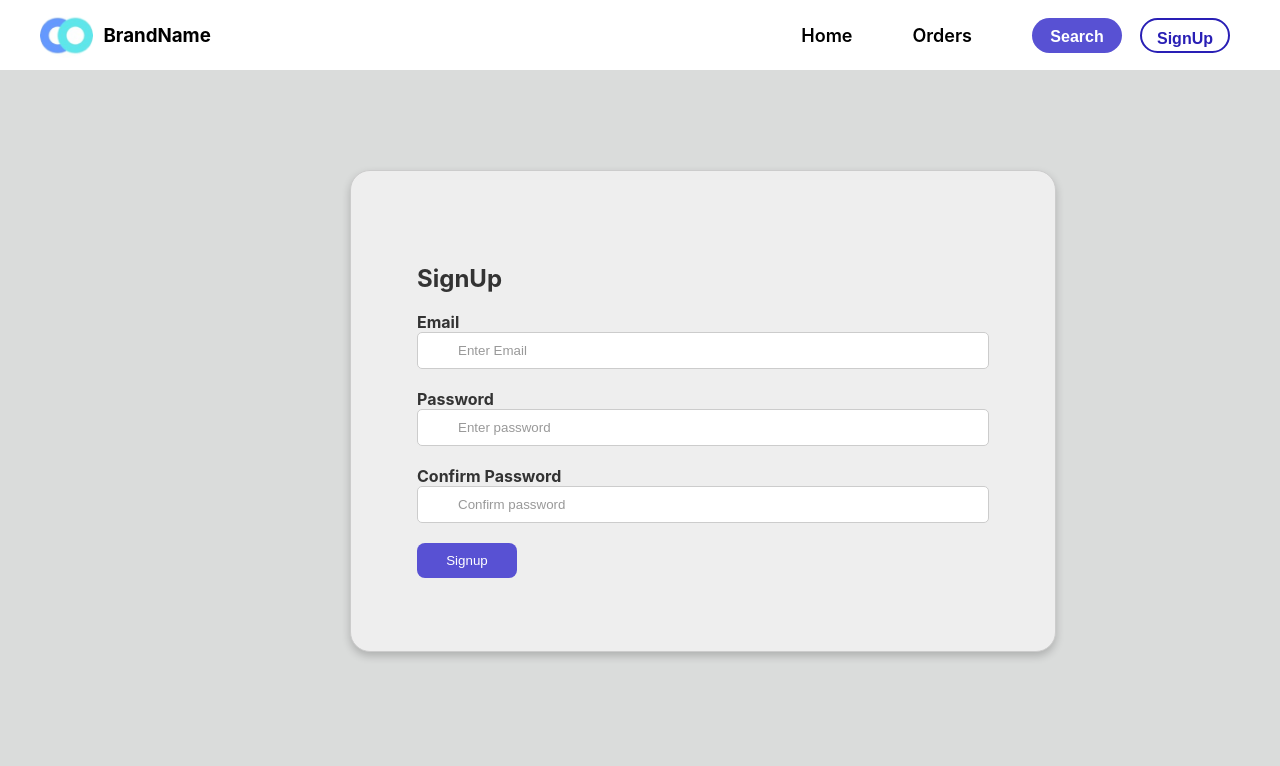
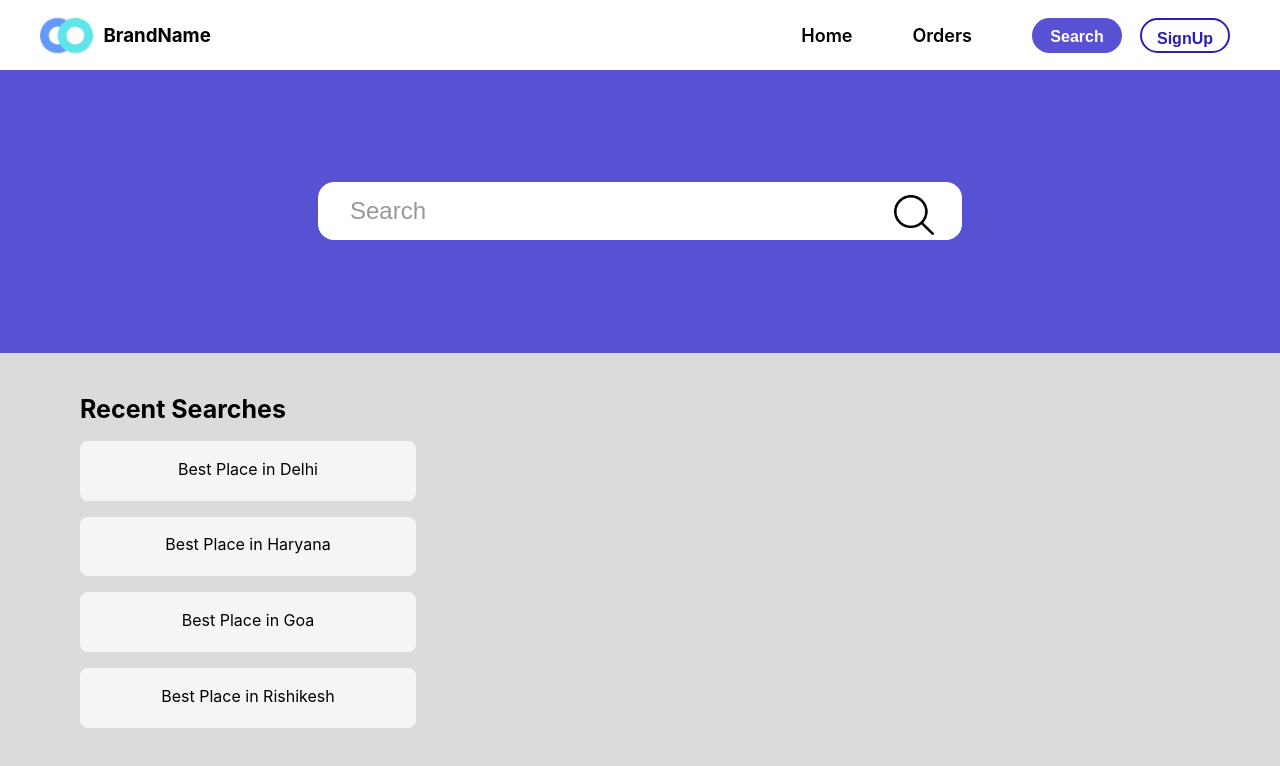
Before and after one commit to imdeepakvermaa/App01, a React (Create React App) app: page / in a window 1280 px wide. Shown: the top 766 px of the page. Built offline with nearby package versions, Linux system fonts and the light colour scheme.

Commit message:
Fixed the naming Conventions

```diff
--- a/src/App.css
+++ b/src/App.css
@@ -1,18 +1,18 @@
-.App{
+.App {
   width: 100%;
   height: 100%;
 }
 :root {
-  --primary-color: #5851D3;
-  --primary-color-down: #6760D6;
-  --secondary-color: #EEEEEE;
-  --secondary-color-down: #F5F5F5;
-  --secondary-color-up: #DADCDB;
+  --primary-color: #5851d3;
+  --primary-color-down: #6760d6;
+  --secondary-color: #eeeeee;
+  --secondary-color-down: #f5f5f5;
+  --secondary-color-up: #dadcdb;
 }
-body{
+body {
   background-color: var(--secondary-color-up);
 }
-.SearchBar{
+.SearchBar {
   /* width: 40.5rem;
   height: 3rem;  */
   text-align: center;
@@ -29,7 +29,7 @@ input::placeholder {
   /* You can use other CSS properties to further adjust the position and appearance of the placeholder text */
 }
 
-.SearchBarInput{
+.SearchBarInput {
   width: 40rem;
   height: 3.5rem;
   font-size: 1.5rem;
@@ -37,11 +37,11 @@ input::placeholder {
   border: none;
 }
 
-.SearchIcon{
+.SearchIcon {
   margin: -3.43rem 0rem 0rem 34rem;
 }
 
-.SmallCard{
+.SmallCard {
   background-color: var(--secondary-color-down);
   padding: 0.1rem 0.5rem 0.5rem 0.5rem;
   margin: 1rem 1rem 1rem 1rem;
@@ -51,7 +51,7 @@ input::placeholder {
   border-radius: 0.5rem 0.5rem 0.5rem 0.5rem;
 }
 
-.SearchIconButton{
+.SearchIconButton {
   margin: 0rem 0rem 0rem 0rem;
   height: 3.5rem;
   width: 3.5rem;
@@ -59,65 +59,61 @@ input::placeholder {
   border: none;
 }
 
-.SearchIconImg{
+.SearchIconImg {
   height: 2.5rem;
   width: 2.5rem;
 }
 
-.SearchBarDiv{
+.SearchBarDiv {
   background-color: var(--primary-color);
   padding: 5rem 5rem 5rem 5rem;
 }
 
-.recentsearches{
+.recentsearches {
   padding: 1rem 5rem 0rem 5rem;
 }
-.recentsearcheslist{
+.recentsearcheslist {
   margin: -0.5rem 0rem 0rem 4rem;
 }
 
 /* HomePage */
-.HomePageDiv1{
+.HomePageDiv1 {
   background-color: var(--primary-color);
   padding: 7rem 5rem 7rem 5rem;
 }
-.HeroImg1{
+.HeroImg1 {
   margin: 5rem 5rem 5rem 13rem;
   height: 20rem;
   width: 20rem;
 }
-.HeroPara1{
+.HeroPara1 {
   height: 20rem;
   width: 40rem;
   margin: -25rem 5rem 5rem 50rem;
 }
-.HeroImg2{
+.HeroImg2 {
   margin: 5rem 5rem 5rem 60rem;
   height: 20rem;
   width: 20rem;
 }
-.HeroPara2{
+.HeroPara2 {
   margin: -25rem 5rem 5rem 3rem;
   height: 20rem;
   width: 40rem;
 }
 
-
-.Logo{
+.Logo {
   display: flex;
   justify-content: center;
   align-items: center;
   gap: 10px;
-
 }
 
-
-.Logo img{
+.Logo img {
   height: 45px;
-
 }
 
-.Header{
+.Header {
   height: 70px;
   display: flex;
   padding-left: 40px;
@@ -126,15 +122,13 @@ input::placeholder {
   justify-content: space-between;
   align-items: center;
   background-color: white;
-
-
 }
 
-.Second-part-nav-bar{
+.Second-part-nav-bar {
   display: flex;
 }
 
-.Elements{
+.Elements {
   display: flex;
   justify-content: center;
   align-items: center;
@@ -144,28 +138,23 @@ input::placeholder {
   font-weight: 600;
   font-size: large;
 }
-.Elements :hover{
+.Elements :hover {
   cursor: pointer;
 }
 
-
 /* Sign in / up button  */
-.SearchButton{
+.SearchButton {
   height: 35px;
   width: 90px;
-  background-color: #5851D3;
+  background-color: #5851d3;
   color: white;
   font-weight: 700;
   border-radius: 50px;
   font-size: medium;
-  border:none;
-
-
-
-
+  border: none;
 }
 
-.SignButton{
+.SignButton {
   height: 35px;
   width: 90px;
   color: #291fb5;
@@ -177,12 +166,11 @@ input::placeholder {
   background-color: #fff;
 }
 
-.btn{
+.btn {
   display: flex;
   gap: 18px;
-
 }
-.RatingCard{
+.RatingCard {
   background-color: #fff;
   height: 2.5rem;
   width: 8rem;
@@ -192,23 +180,21 @@ input::placeholder {
   justify-content: center;
   align-items: center;
   gap: 5px;
-
 }
 .star {
   display: inline-block;
-  color: #FFD700;
-
+  color: #ffd700;
 }
-.empty-star{
+.empty-star {
   display: inline-block;
   color: #ccc;
 }
-.LikeCardImg{
+.LikeCardImg {
   height: 2rem;
   width: 2rem;
   margin-left: 0.6rem;
 }
-.LikeCard{
+.LikeCard {
   background-color: #fff;
   width: 6rem;
   height: 2.5rem;
@@ -218,9 +204,9 @@ input::placeholder {
   gap: 0.5rem;
 }
 .LikeCard:hover {
-  border: 2px solid #5851D3;
+  border: 2px solid #5851d3;
 }
-.ShareCard{
+.ShareCard {
   background-color: #fff;
   width: 6rem;
   height: 2.5rem;
@@ -230,57 +216,57 @@ input::placeholder {
   gap: 0.5rem;
 }
 .ShareCard:hover {
-  border: 2px solid #5851D3;
+  border: 2px solid #5851d3;
 }
 
-.ProductLandingImage{
+.ProductLandingImage {
   margin: 1rem 1rem 1rem 1rem;
   height: 20rem;
   width: 40rem;
 }
-.ProductLandingPageTitle{
+.ProductLandingPageTitle {
   background-color: #fff;
   height: 5rem;
   width: 35rem;
   border-radius: 1rem;
 }
-.ProductLandingPageTitleHeading{
+.ProductLandingPageTitleHeading {
   padding: 0.5rem 1rem 1rem 2rem;
 }
-.ProductLandingPageActions{
+.ProductLandingPageActions {
   display: flex;
   justify-content: center;
   align-items: center;
   gap: 1rem;
   margin: 1rem 0rem 0rem 0rem;
 }
-.ProductLandingPagediv1{
+.ProductLandingPagediv1 {
   display: flex;
   justify-content: center;
   align-items: center;
   gap: 1rem;
 }
-.ProductLandingPage{
+.ProductLandingPage {
   background: var(--secondary-color);
   margin: 2rem 2rem 2rem 2rem;
   padding: 0rem 0rem 0rem 0rem;
   border-radius: 2rem;
-  display:grid;
+  display: grid;
   align-items: center;
   justify-content: center;
 }
 
-.ProductLandingPagediv2{
+.ProductLandingPagediv2 {
   /* height: 12rem;
   width: 90rem; */
   margin: 0rem 5rem 0rem 5rem;
 }
 
-.div2Paragraph{
+.div2Paragraph {
   padding: 2rem 0rem 0rem 0rem;
 }
 
-.action-main{
+.action-main {
   background-color: #fff;
   border-radius: 0.5rem;
   height: 2rem;
@@ -290,7 +276,7 @@ input::placeholder {
   align-items: center;
 }
 
-.ProductLandingPagediv3{
+.ProductLandingPagediv3 {
   display: flex;
   justify-content: center;
   align-items: center;
@@ -299,10 +285,8 @@ input::placeholder {
   margin: 0rem 0rem 0rem 65rem;
 }
 
-
-
 /* Sign in and sign up  */
-.container {
+.sign-container {
   display: flex;
   justify-content: center;
   align-items: center;
@@ -320,25 +304,24 @@ input::placeholder {
   display: flex;
   flex-direction: column;
   justify-content: center;
-
 }
 
 h2 {
   color: #333;
 }
-.form{
+.sign-form {
   display: flex-col;
 }
 .form-group {
   margin-bottom: 20px;
 }
 
-label {
+.form-group > label{
   font-weight: bold;
   color: #333;
 }
 
-input {
+.sign-input {
   width: 550px;
   padding: 10px;
   border: 0.1px solid #ccc;
@@ -348,7 +331,7 @@ input {
 }
 
 button {
-  background-color: #5851D3;
+  background-color: #5851d3;
   width: 100px;
   color: #fff;
   padding: 10px;
--- a/src/App.js
+++ b/src/App.js
@@ -1,15 +1,15 @@
 import './App.css';
-// import SearchPage from './Pages/SearchPage';
+import SearchPage from './Pages/SearchPage';
 import Header from './Components/Header';
-import SignUp from './Pages/SignUp';
+// import SignUp from './Pages/SignUp';
 // import SignIn from './Pages/SignIn';
 function App() {
   return (
     <div className="App">
       <Header/>
-      {/* <SearchPage/> */}
-      {/* <SignIn/> */}
-      <SignUp/>
+      <SearchPage/>
+      {/* <SignIn/>  */}
+      {/* <SignUp/> */}
     </div>
   );
 }
--- a/src/Pages/SignIn.js
+++ b/src/Pages/SignIn.js
@@ -2,14 +2,15 @@
 
 const SignIn = () => {
   return (
-    <div class="container">
+    <div class="sign-container">
       <form class="login-form">
         <h2>Log In</h2>
-        <div className="form">
+        <div className="sign-form">
           <div class="form-group">
             <label for="username">Email</label>
             <br />
             <input
+            className="sign-input"
               type="text"
               id="username"
               name="username"
@@ -21,6 +22,7 @@ const SignIn = () => {
             <label for="password">Password</label>
             <br />
             <input
+            className="sign-input"
               type="password"
               id="password"
               name="password"
--- a/src/Pages/SignUp.js
+++ b/src/Pages/SignUp.js
@@ -2,16 +2,17 @@
 
 const SignUp = () => {
   return (
-    <div class="container">
-      <form class="login-form">
+    <div className="sign-container">
+      <form className="login-form">
         <h2>SignUp</h2>
-        <div className="form">
+        <div className="sign-form">
 
-          <div class="form-group">
+          <div className="form-group">
             <label for="username">Email</label>
             <br/>
             <input
-            class='inputbox'
+            className="sign-input"
+
               type="text"
               id="username"
               name="username"
@@ -20,10 +21,11 @@ const SignUp = () => {
             />
           </div>
 
-          <div class="form-group">
+          <div className="form-group">
             <label for="password">Password</label>
             <br />
             <input
+            className="sign-input"
               type="password"
               id="password"
               name="password"
@@ -31,10 +33,11 @@ const SignUp = () => {
               required
             />
           </div>
-          <div class="form-group">
+          <div className="form-group">
             <label for="password">Confirm Password</label>
             <br />
             <input
+            className="sign-input"
               type="password"
               id="password"
               name="password"
```
